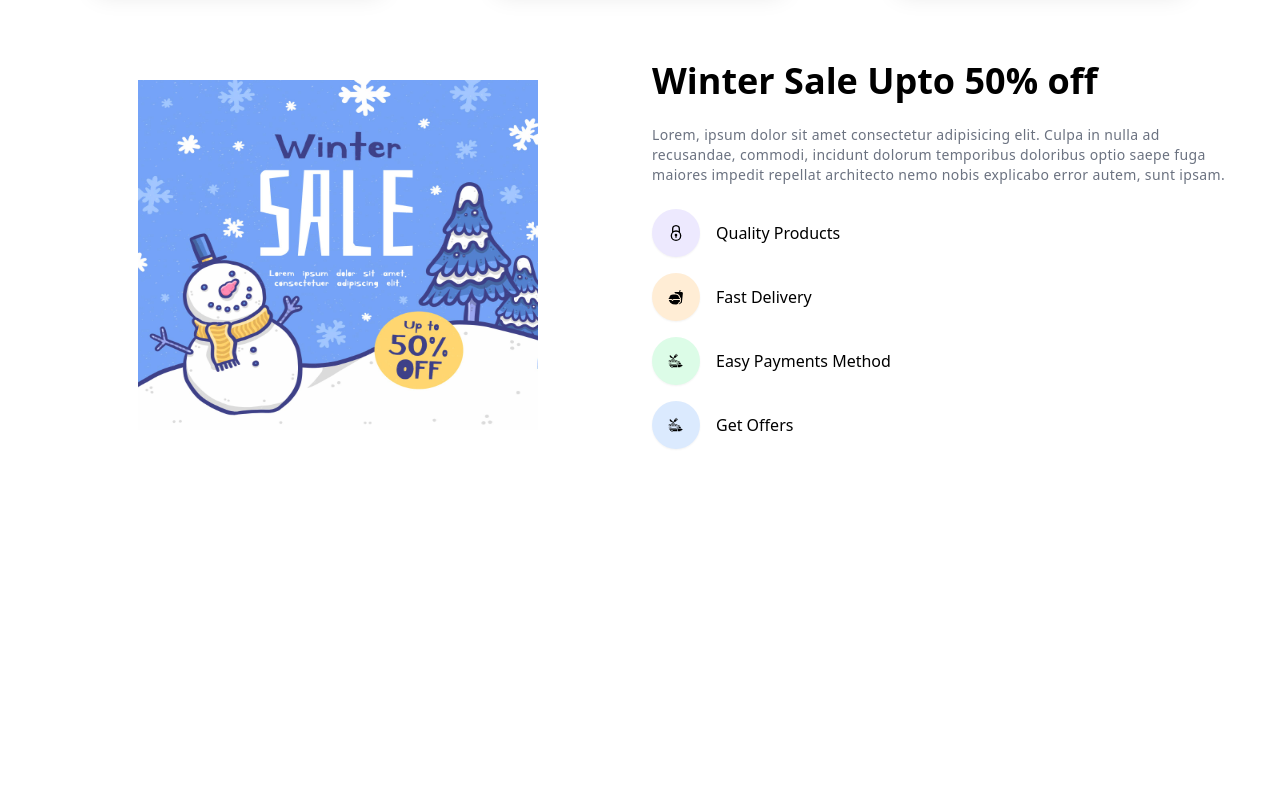
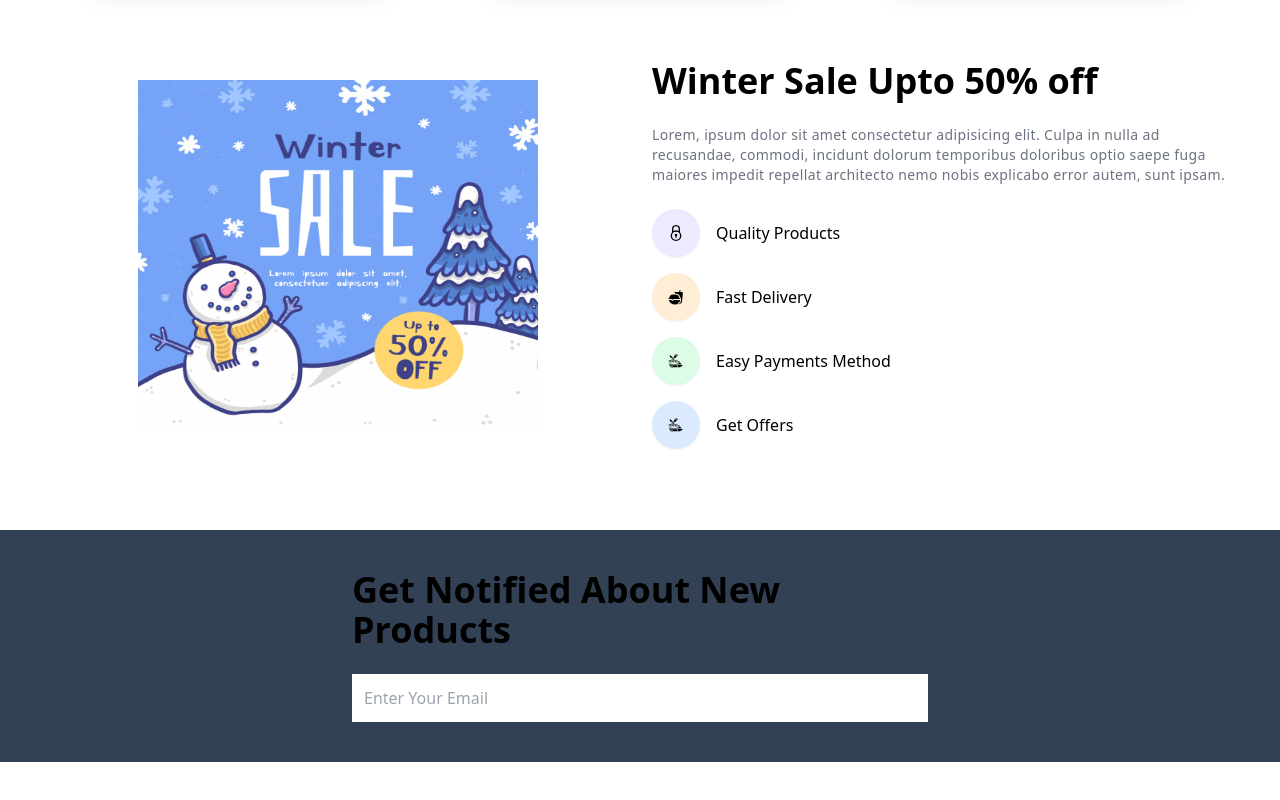
Before and after one commit to hamzakamran456/shop-me-Ecommerce, a React (Vite) app: page / in a window 1280 px wide. Shown: the part 1756-2556 px from the top of the page. Before the commit the page ends 2286 px from the top, so only its background shows below. Built offline with nearby package versions, Linux system fonts and the light colour scheme.

Commit message:
create all files and testimoinal page setting

```diff
--- a/src/App.jsx
+++ b/src/App.jsx
@@ -7,6 +7,7 @@ import Navbar from "./components/Navbar/Navbar";
 import Hero from "./components/Hero/Hero";
 import Products from "./components/Products/Products";
 import TopProducts from "./components/TopProducs/TopProducts";
+import Subscribe from "./components/Subscribe/Subscribe";
 
 function App() {
   const [orderPopup, setOrderPopup] = useState(false);
@@ -32,6 +33,7 @@ function App() {
         <Products />
         <TopProducts handleOrderPopup={handleOrderPopup} />
         <Banner />
+        <Subscribe />
       </div>
     </>
   );
--- /dev/null
+++ b/src/components/Footer/Footer.jsx
@@ -0,0 +1,9 @@
+import React from 'react'
+
+const Footer = () => {
+  return (
+    <div>Footer</div>
+  )
+}
+
+export default Footer
--- /dev/null
+++ b/src/components/Popup/Popup.jsx
@@ -0,0 +1,9 @@
+import React from 'react'
+
+const Popup = () => {
+  return (
+    <div>Popup</div>
+  )
+}
+
+export default Popup
--- /dev/null
+++ b/src/components/Subscribe/Subscribe.jsx
@@ -0,0 +1,23 @@
+import React from "react";
+
+const Subscribe = () => {
+  return (
+    <div data-aos="zoom-in" className="mb-20 bg-slate-700 dark:bg-gray-800">
+      <div className="container backdrop-blur-sm py-10">
+        <div className="space-y-6 max-w-xl mx-auto">
+          <h1 className="text-2xl text-center sm:text-left sm:text-4xl font-semibold">
+            Get Notified About New Products
+          </h1>
+          <input
+            type="email"
+            data-aos="fade-up"
+            placeholder="Enter Your Email"
+            className="w-full p-3 text-black"
+          />
+        </div>
+      </div>
+    </div>
+  );
+};
+
+export default Subscribe;
--- /dev/null
+++ b/src/components/Testimonials/Testimonial.jsx
@@ -0,0 +1,48 @@
+import React from "react";
+import Slider form "react-slick";
+
+const TestimoialsData = [
+  {
+    id: 1,
+    name: "Victor",
+    text: "Lorem ipsum dolor sit amet consectetur adipisicing elit. Harum, iure nostrum. Id nemo, maxime alias, reiciendis unde fugit odit dolores sequi similique provident itaque distinctio. Inventore nemo ratione voluptatum aut?",
+    img: "https://picsum.photos/101/101",
+  },
+  {
+    id: 1,
+    name: "John",
+    text: "Lorem ipsum dolor sit amet consectetur adipisicing elit. Harum, iure nostrum. Id nemo, maxime alias, reiciendis unde fugit odit dolores sequi similique provident itaque distinctio. Inventore nemo ratione voluptatum aut?",
+    img: "https://picsum.photos/102/102",
+  },
+  {
+    id: 3,
+    name: "Marco",
+    text: "Lorem ipsum dolor sit amet consectetur adipisicing elit. Harum, iure nostrum. Id nemo, maxime alias, reiciendis unde fugit odit dolores sequi similique provident itaque distinctio. Inventore nemo ratione voluptatum aut?",
+    img: "https://picsum.photos/103/103",
+  },
+  {
+    id: 4,
+    name: "Angela",
+    text: "Lorem ipsum dolor sit amet consectetur adipisicing elit. Harum, iure nostrum. Id nemo, maxime alias, reiciendis unde fugit odit dolores sequi similique provident itaque distinctio. Inventore nemo ratione voluptatum aut?",
+    img: "https://picsum.photos/104/104",
+  },
+  {
+    id: 5,
+    name: "Bosch",
+    text: "Lorem ipsum dolor sit amet consectetur adipisicing elit. Harum, iure nostrum. Id nemo, maxime alias, reiciendis unde fugit odit dolores sequi similique provident itaque distinctio. Inventore nemo ratione voluptatum aut?",
+    img: "https://picsum.photos/105/105",
+  },
+];
+
+const Testimonial = () => {
+  return (
+    <div>
+      Lorem ipsum dolor sit amet consectetur adipisicing elit. Harum, iure
+      nostrum. Id nemo, maxime alias, reiciendis unde fugit odit dolores sequi
+      similique provident itaque distinctio. Inventore nemo ratione voluptatum
+      aut?
+    </div>
+  );
+};
+
+export default Testimonial;
```
